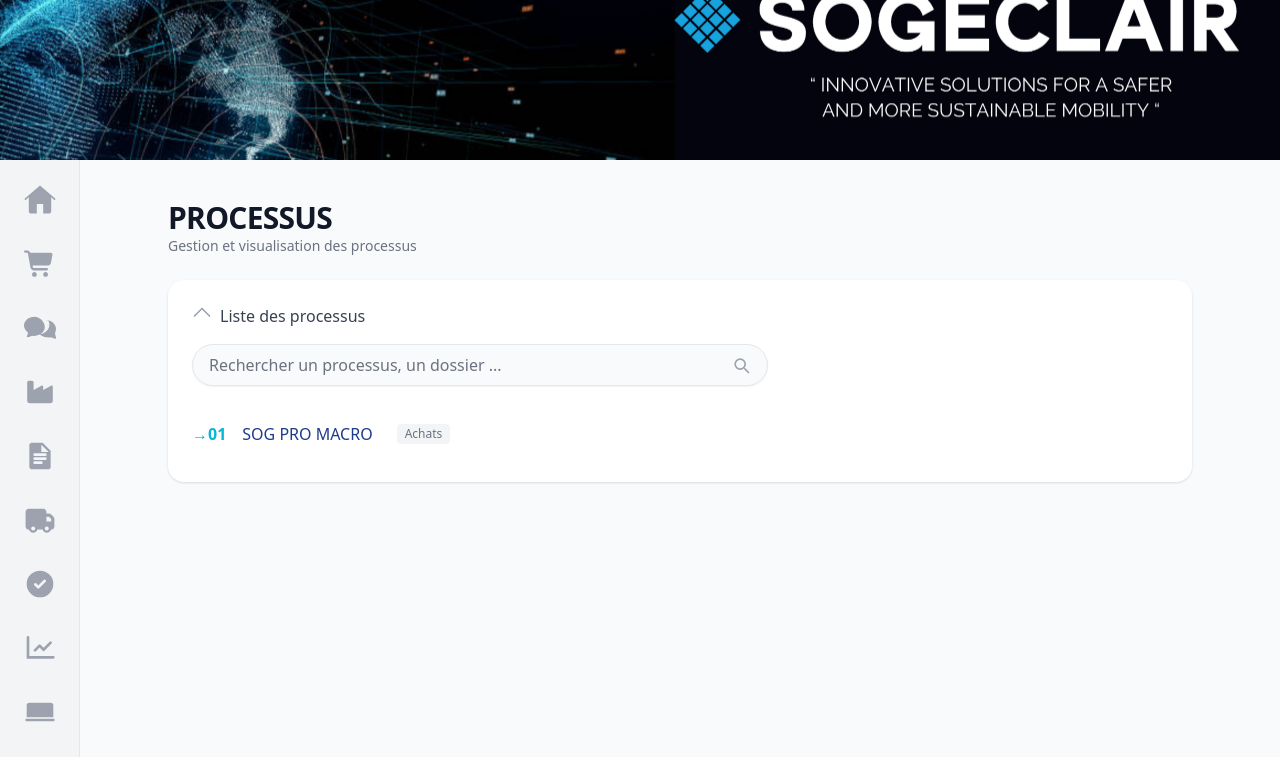
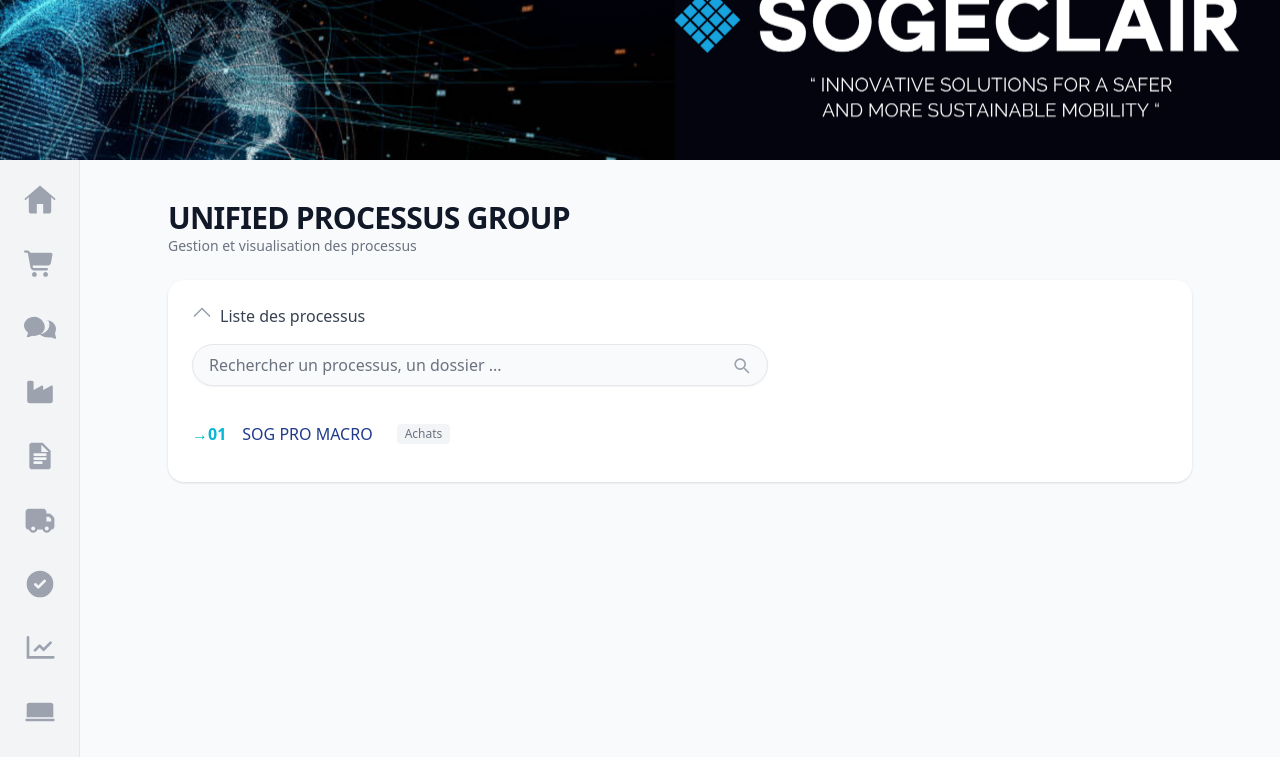
Before and after one commit to sogeclair/UNIFIED-PROCESS-GROUP, a plain HTML site: page docs/index.html in a window 1280 px wide. Shown: the top 757 px of the page. Drawn offline with nearby package versions, Linux system fonts and the light colour scheme.

Commit message:
changement titre

```diff
--- a/docs/index.html
+++ b/docs/index.html
@@ -82,7 +82,7 @@
       <div class="w-full max-w-5xl mx-auto">
         <div class="flex items-center justify-between mb-6">
           <div>
-            <h1 class="text-3xl font-extrabold text-gray-900 tracking-tight">PROCESSUS</h1>
+            <h1 class="text-3xl font-extrabold text-gray-900 tracking-tight">UNIFIED PROCESSUS GROUP</h1>
             <p class="text-gray-500 text-sm">Gestion et visualisation des processus</p>
           </div>
           <!-- <label class="inline-flex items-center cursor-pointer select-none">
```
